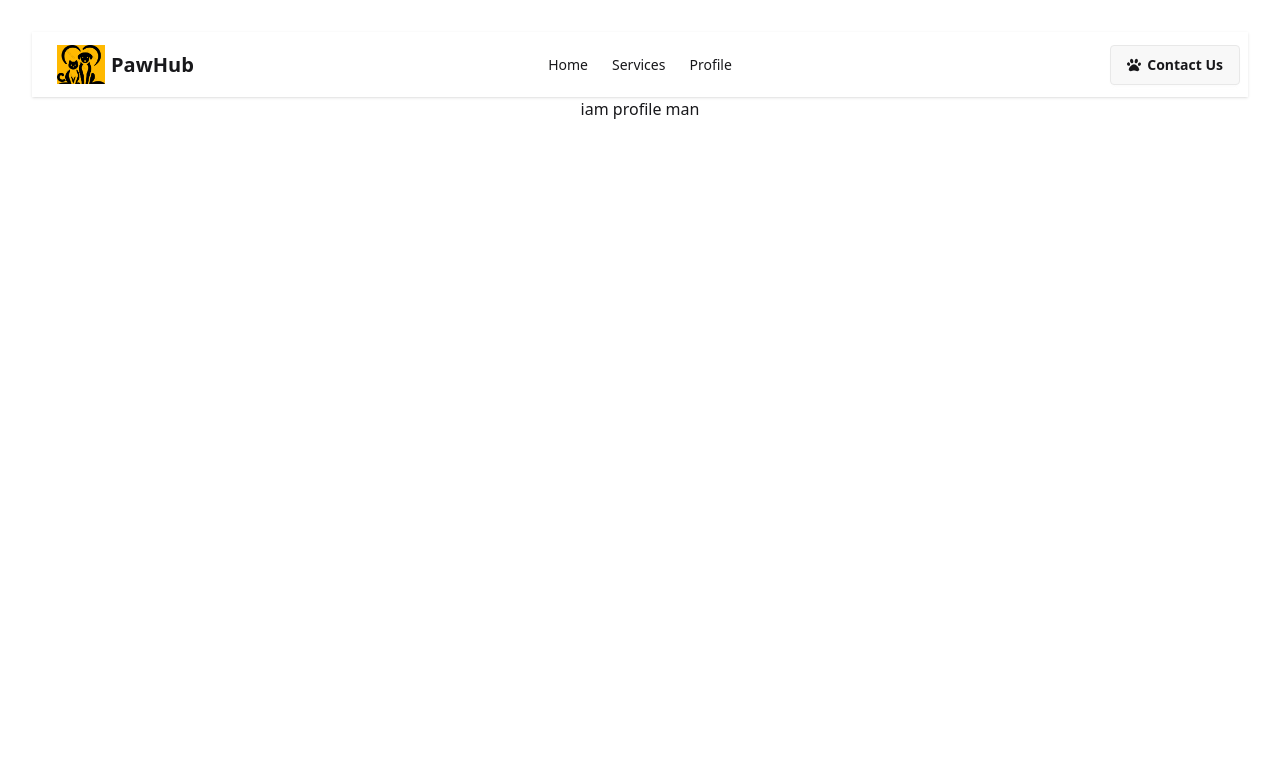
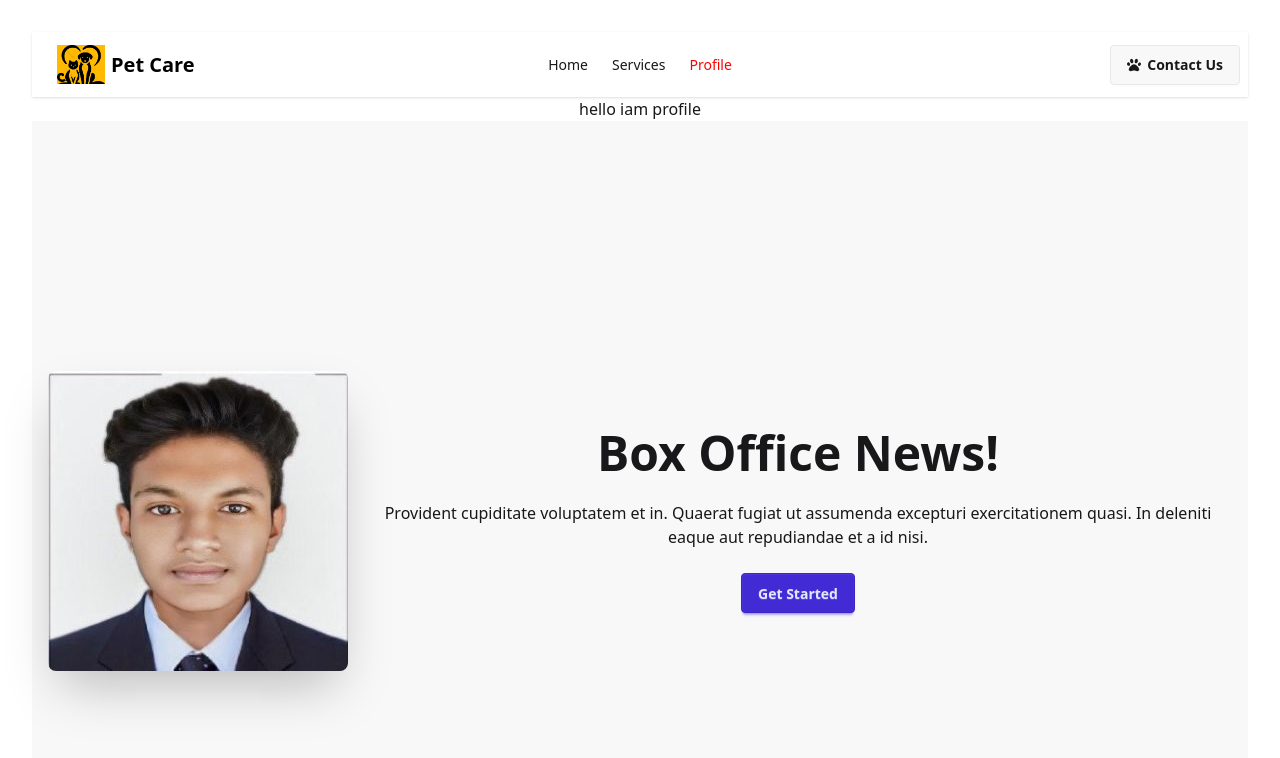
Before and after one commit to akashroy651/pet-care-in-winter, a React (Vite) app: page /Profile in a window 1280 px wide. Shown: the top 758 px of the page. Built offline with nearby package versions, Linux system fonts and the light colour scheme.

Commit message:
added a new services file

```diff
--- a/src/Component/Home/Home.jsx
+++ b/src/Component/Home/Home.jsx
@@ -19,13 +19,14 @@ const Home = () => {
         <div className="hero-overlay"></div>
         <div className="hero-content text-neutral-content text-center">
           <div className="max-w-md">
-            <h1 className="mb-5 text-5xl font-bold">Hello there</h1>
+            <h1 className="mb-5 text-5xl font-bold">We Help your pet survive the winter</h1>
             <p className="mb-5">
-              Provident cupiditate voluptatem et in. Quaerat fugiat ut assumenda
-              excepturi exercitationem quasi. In deleniti eaque aut repudiandae
-              et a id nisi.
+              Your furry friends deserve the best care.
+              Learn how proper care impacts your pet's overall well-being and longevity
             </p>
-            <button className="btn btn-primary">Get Started</button>
+           <NavLink to="/services">
+             <button className="btn btn-primary hover:bg-blue-950">Our Services</button>
+           </NavLink>
           </div>
         </div>
       </div>
--- a/src/Component/JsonData/galleryData.json
+++ b/src/Component/JsonData/galleryData.json
@@ -1,32 +1,32 @@
 [
   {
     "id": 1,
-    "title": "Dog Grooming",
-    "image": "https://images.unsplash.com/photo-1573865526739-10659fec78a5?auto=format&fit=crop&w=600&q=80"
+    "title": "Winter Coat Fitting for Dogs",
+    "image": "https://images.pexels.com/photos/1805164/pexels-photo-1805164.jpeg?auto=compress&cs=tinysrgb&w=600"
   },
   {
     "id": 2,
-    "title": "Cat Grooming",
-    "image": "https://images.pexels.com/photos/4587954/pexels-photo-4587954.jpeg?auto=compress&cs=tinysrgb&w=600"
+    "title": "Winter Grooming & Paw Treatment",
+    "image": "https://i.ibb.co.com/jZgQVpSV/carepiccc.webp"
   },
   {
     "id": 3,
-    "title": "Golden Retriever",
-    "image": "https://images.pexels.com/photos/257539/pexels-photo-257539.jpeg?auto=compress&cs=tinysrgb&w=600"
+    "title": "Thermal Pet Blanket Customization",
+    "image": "https://i.ibb.co.com/xS8WFf8c/blanket.jpg"
   },
   {
     "id": 4,
-    "title": "Cute Kitty",
-    "image": "https://images.pexels.com/photos/20787/pexels-photo.jpg?auto=compress&cs=tinysrgb&w=600"
+    "title": "Dog Winter Boot Fitting",
+    "image": "https://images.pexels.com/photos/59523/pexels-photo-59523.jpeg?auto=compress&cs=tinysrgb&w=600"
   },
   {
     "id": 5,
-    "title": "Playful Dog",
-    "image": "https://images.pexels.com/photos/59523/pexels-photo-59523.jpeg?auto=compress&cs=tinysrgb&w=600"
+    "title": "Seasonal Health Check & Vitamin Plan",
+    "image": "https://i.ibb.co.com/QFHgcRdX/petcheck.jpg"
   },
   {
     "id": 6,
-    "title": "Orange Cat",
-    "image": "https://images.pexels.com/photos/1170986/pexels-photo-1170986.jpeg?auto=compress&cs=tinysrgb&w=600"
+    "title": "Warm Indoor Pet Playground Session",
+    "image": "https://i.ibb.co.com/mVhsk7Cv/indoor.webp"
   }
 ]
--- /dev/null
+++ b/src/Component/Navbar/Navbar.css
@@ -0,0 +1,4 @@
+.active{
+    /* text-decoration: underline; */
+    color: red;
+}
--- a/src/Component/Navbar/Navbar.jsx
+++ b/src/Component/Navbar/Navbar.jsx
@@ -2,6 +2,7 @@ import React from "react";
 import img from '../../assets/logo.png'
 import { NavLink } from "react-router";
 import { FaPaw } from "react-icons/fa";
+import '../../Component/Navbar/Navbar.css'
 
 
 
@@ -52,7 +53,7 @@ const Navbar = () => {
          <NavLink to="/">
            <a className="btn btn-ghost text-xl">
             <img src={img} className="w-12 bg-amber-400" alt="" />
-            <p>PawHub</p>
+            <p className="text-black">Pet Care</p>
           </a>
          </NavLink>
 
--- a/src/Component/Profile.jsx
+++ /dev/null
@@ -1,11 +0,0 @@
-import React from 'react';
-
-const Profile = () => {
-    return (
-        <div>
-            <h1>iam profile man</h1>
-        </div>
-    );
-};
-
-export default Profile;
--- a/src/Component/Profile/Profile.jsx
+++ b/src/Component/Profile/Profile.jsx
@@ -1,11 +1,31 @@
-import React from 'react';
+import React from "react";
+import img from '../../assets/resize.jpg'
+
 
 const Profile = () => {
-    return (
-        <div>
-            <h1>hello iam profile</h1>
+  return (
+    <div>
+      <h1>hello iam profile</h1>
+      <div className="hero bg-base-200 min-h-screen">
+        <div className="hero-content flex-col lg:flex-row">
+          <img
+            // src="https://img.daisyui.com/images/stock/photo-1635805737707-575885ab0820.webp"
+            src={img}
+            className="max-w-sm rounded-lg shadow-2xl"
+          />
+          <div>
+            <h1 className="text-5xl font-bold">Box Office News!</h1>
+            <p className="py-6">
+              Provident cupiditate voluptatem et in. Quaerat fugiat ut assumenda
+              excepturi exercitationem quasi. In deleniti eaque aut repudiandae
+              et a id nisi.
+            </p>
+            <button className="btn btn-primary">Get Started</button>
+          </div>
         </div>
-    );
+      </div>
+    </div>
+  );
 };
 
 export default Profile;
--- a/src/main.jsx
+++ b/src/main.jsx
@@ -30,7 +30,8 @@ import Root from './layouts/root.jsx';
 import Navbar from './Component/Navbar/Navbar.jsx';
 import Home from './Component/Home/Home.jsx';
 import Services from './Component/Services/Services.jsx';
-import Profile from './Component/Profile.jsx';
+import Profile from './Component/Profile/Profile.jsx';
+
 
 
 
@@ -49,7 +50,7 @@ const router = createBrowserRouter([
         Component: Services,
       },
       {
-        path: '/profile',
+        path: '/Profile',
         Component: Profile,
       }
     ]
```
Also changed, not shown: src/assets/resize.jpg (added), src/index.css (line endings or trailing spaces).
